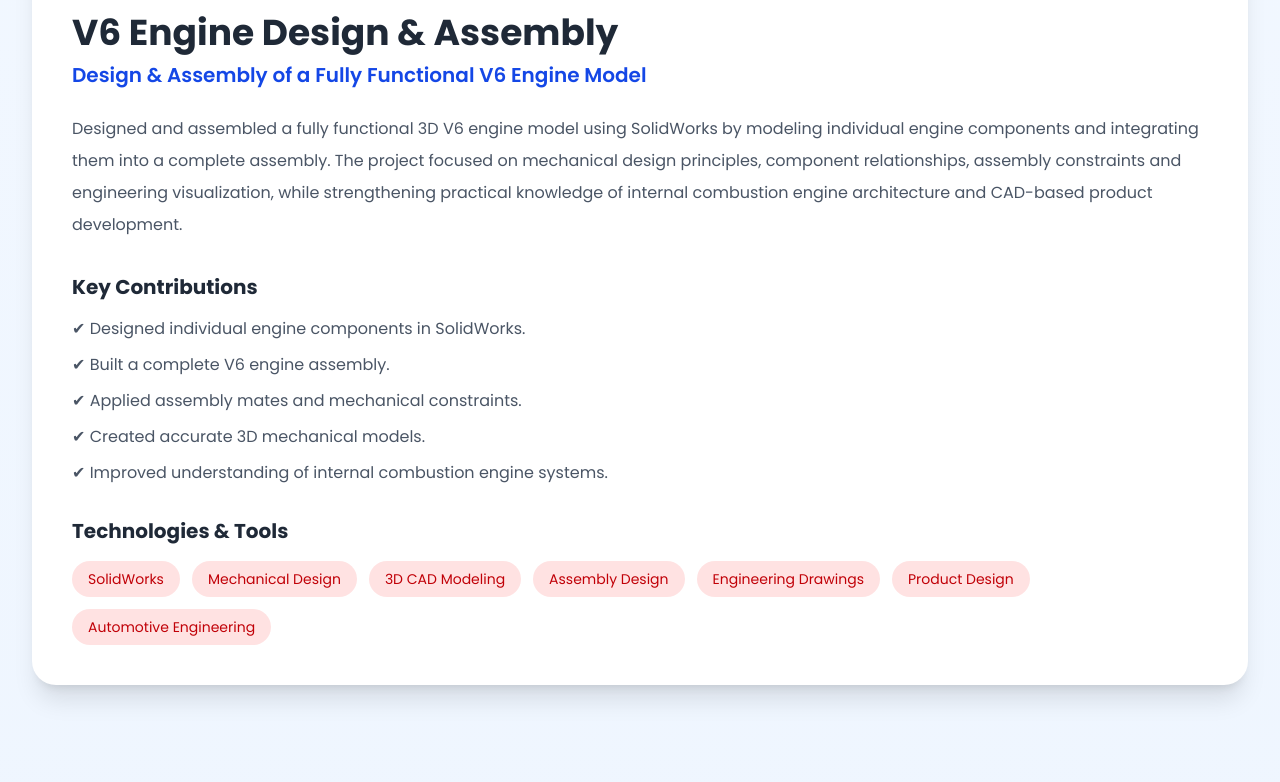
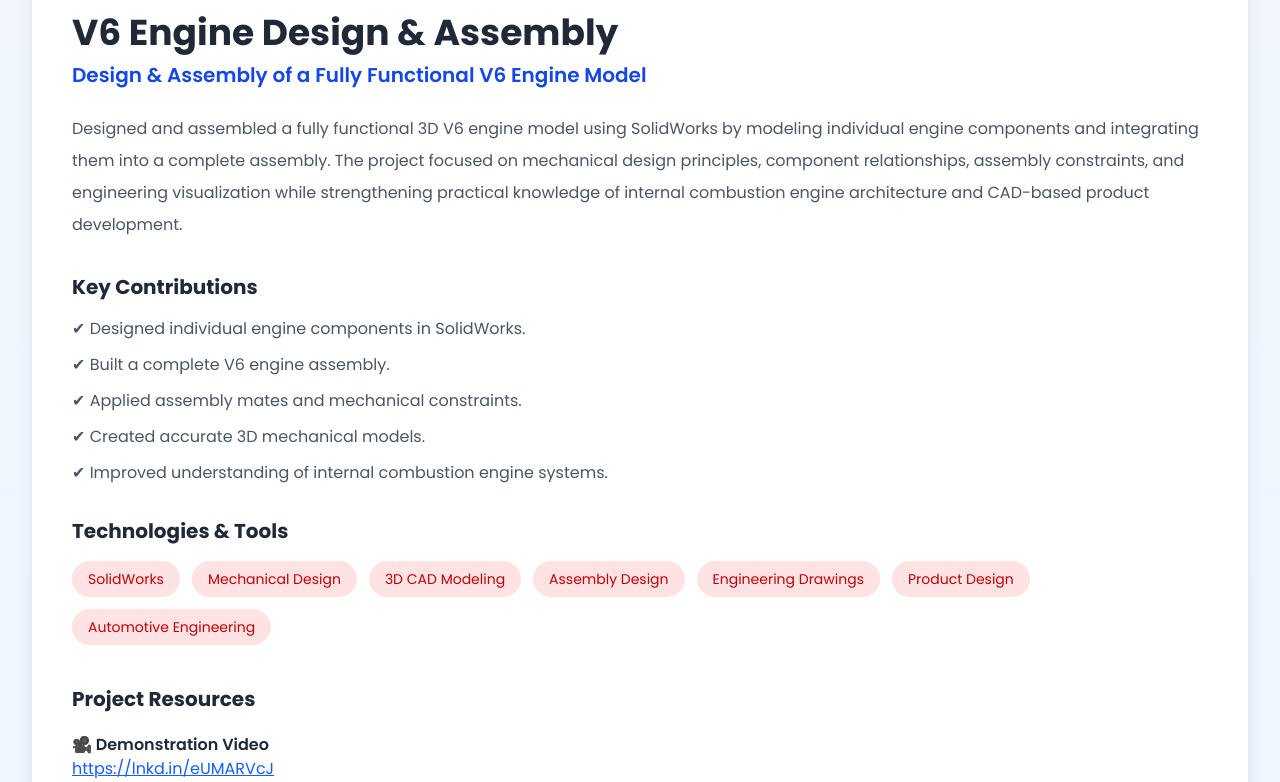
Before and after one commit to chanuga-01/portfolio, a React (Vite) app: page / in a window 1280 px wide. Shown: the part 7158-7940 px from the top of the page. Built offline with nearby package versions, Linux system fonts and the light colour scheme.

Commit message:
adding V6 links

```diff
--- a/src/components/Projects.jsx
+++ b/src/components/Projects.jsx
@@ -369,7 +369,7 @@ function Projects() {
               using SolidWorks by modeling individual engine components and
               integrating them into a complete assembly. The project focused
               on mechanical design principles, component relationships,
-              assembly constraints and engineering visualization, while
+              assembly constraints, and engineering visualization while
               strengthening practical knowledge of internal combustion engine
               architecture and CAD-based product development.
             </p>
@@ -417,6 +417,27 @@ function Projects() {
 
             </div>
 
+            <h4 className="font-bold text-xl mt-10 mb-5">
+              Project Resources
+            </h4>
+
+            <div>
+
+              <p className="font-semibold text-gray-800">
+                🎥 Demonstration Video
+              </p>
+
+              <a
+                href="https://lnkd.in/eUMARVcJ"
+                target="_blank"
+                rel="noopener noreferrer"
+                className="text-blue-600 underline hover:text-blue-800 break-all"
+              >
+                https://lnkd.in/eUMARVcJ
+              </a>
+
+            </div>
+
           </div>
 
         </div>
```
